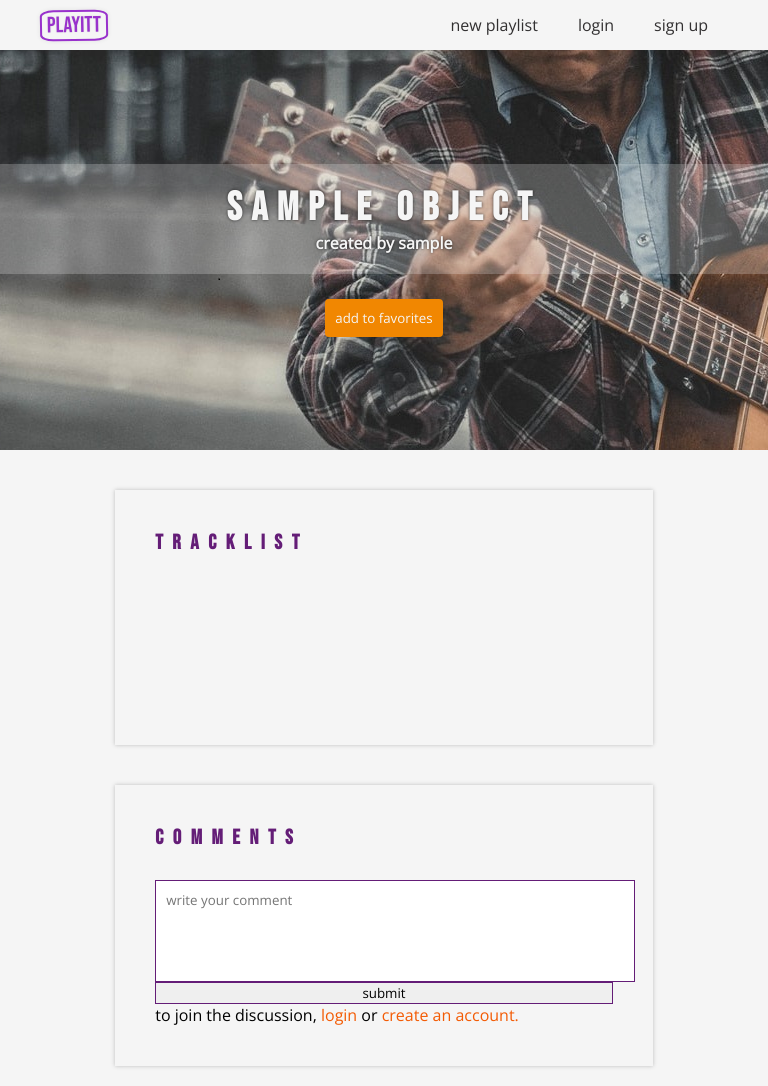
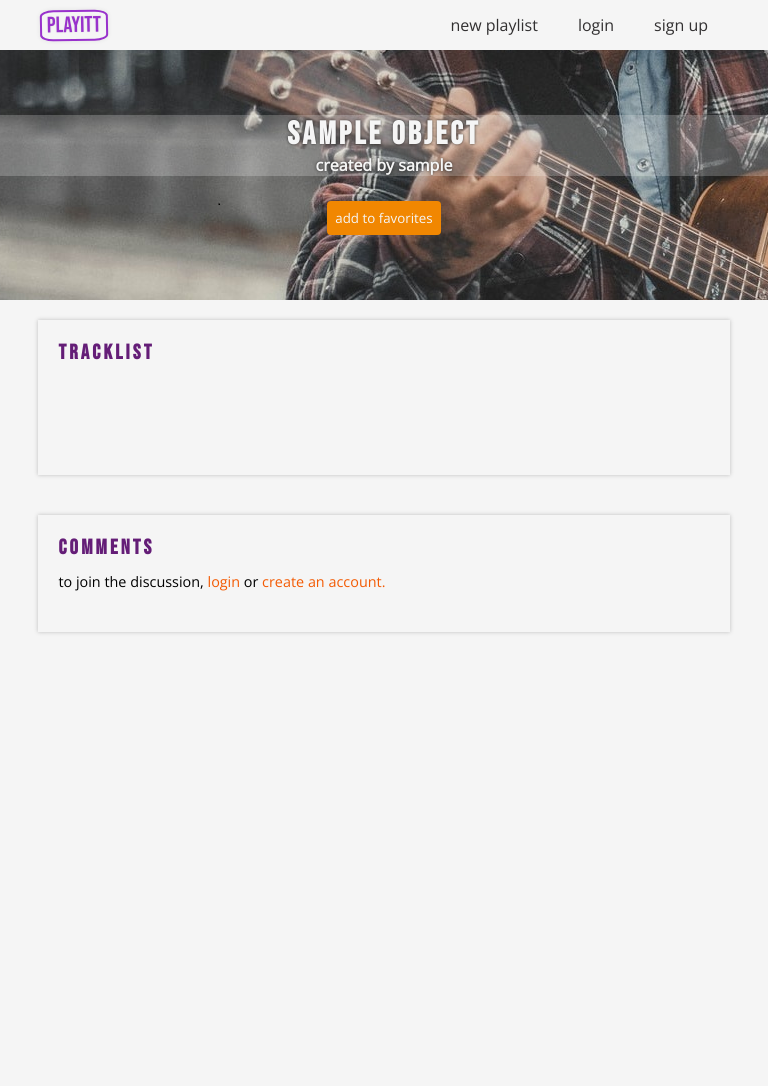
Before and after one commit to escribapetrus/playitt, a Django app: template templates/playlists/playlist_detail.html in a window 768 px wide. After the commit the page ends 634 px from the top, so only its background shows below. Run offline with Django 3.2, Linux system fonts and the light colour scheme; the template is opened without the code that fills it: most values are stand-ins (such as "Sample title", 1, 10 or a date in 2020); style sheets or scripts are compiled from the project's sources; some libraries are stand-ins or nearby versions.

Commit message:
fixed responsive design, added icons and links

```diff
--- a/static/main.scss
+++ b/static/main.scss
@@ -13,7 +13,7 @@ $text: 'Open Sans', sans-serif;
 @import 'playlists/detail';
 @import 'playlists/form';
 @import 'users/detail';
-@import url('https://fonts.googleapis.com/css2?family=Cinzel+Decorative:wght@400;700&family=Open+Sans&display=swap');
+@import url('https://fonts.googleapis.com/css2?family=Open+Sans:wght@300;400&display=swap');
 @import url('https://fonts.googleapis.com/css2?family=Bebas+Neue&display=swap');
 
 body{
@@ -30,7 +30,7 @@ ul{
 h1,h2,h3{
     font-family: $decorative;
     margin: 0;
-    letter-spacing: 0.6rem;
+    letter-spacing: 0.2rem;
     font-size: 1.6rem;
 }
 a {
--- a/static/playlists/detail.scss
+++ b/static/playlists/detail.scss
@@ -18,7 +18,7 @@
             text-shadow: 0px 0px 3px rgba(22, 22, 22, 0.815);
             background-color: rgba(245, 245, 245, 0.226);
             margin-bottom: 25px;
-            padding:20px;
+            padding:20 0px;
             h1{
                 font-size: 4.2rem;
             }
@@ -26,27 +26,58 @@
                 margin:0;
                 font-size: 1.5rem;
             }
-            @media (max-width: 900px){
-                h1{
-                    font-size: 2.5rem;
         }
-                h4{
-                    font-size: 1rem;
-                }
-            }
-        }
-        .buttons{
         button{
             background: $fourth;
             color: $light;
             border: none;
             border-radius: 4px;
-                padding: 10px;
+            min-width: 60px;
+            padding: 8px;
             font-family: $text;
             text-transform: lowercase;
             cursor: pointer;
             &:hover{
                 background-color: $fifth;
+            }
+        }
+        .buttons{
+            a {
+                button{
+                    background: $fourth;
+                    color: $light;
+                    border: none;
+                    border-radius: 4px;
+                    min-width: 60px;
+                    padding: 8px;
+                    font-family: $text;
+                    text-transform: lowercase;
+                    cursor: pointer;
+                    &:hover{
+                        background-color: $fifth;
+                    }
+                }
+                &:nth-of-type(2){
+                    button{
+                        background-color: $dark;
+                        color: $light;
+                        &:hover{
+                            background-color: $light;
+                            color: $dark;
+                        }
+                    }
+                }
+            }
+        }
+        @media (max-width: 768px){
+            height: 250px;
+            margin-bottom: 20px;
+            .text{
+                h1{
+                    font-size: 2.0rem;
+                }
+                h4{
+                    font-size: 1rem;
                 }
             }
         }
@@ -85,7 +116,6 @@
                         }
                     }
                 }
-
             }
             article{
                 width: 70%;
@@ -119,27 +149,98 @@
                             background-color:white;
                             font-size:1rem;
                             padding: 8px;
-                            margin-bottom: 20px;
+                            margin-bottom: 10px;
                             border: 1px solid $second;
                         }
                         input[type=submit]{
-                            background-color: $third;
+                            background-color: $fourth;
                             height: fit-content;
+                            border: none;
                             cursor: pointer;
-                            font-size: 1rem;
+                            font-size: 0.9rem;
+                            padding: 5px;
+                            border-radius: 4px;
+                            width: 100px;
+                            color: $light;
                             &:hover{
-                                background-color: $second;
+                                background-color: $fifth;
                                 color: $light;
                             }
                         }
                     }
                 }
             }
-            @media (max-width: 900px){
+        }
+        .comments{
+            box-shadow: 0px 0px 4px rgba(60, 60, 60, 0.3);
+            padding: 40px;
+            .comment-add{
+                margin-bottom: 40px;
+                form{
+                    display: flex;
                     flex-direction: column;
+                    width: 100%;
+                    margin-bottom: 10px;
+                    label{
+                        display: none;
+                    }
+                    textarea{
+                        margin-bottom: 10px;
+                        border: 1px solid $second;
+                        height: 80px;
+                        resize: none;
+                        font-family: $text;
+                        padding: 10px;
+                    }
+                    input[type=submit]{
+                        background-color: $fourth;
+                        border:none;
+                        color: $light;
+                        border-radius: 4px;
+                        font-family: $text;
+                        cursor: pointer;
+                        padding: 5px;
+                        width: 100px;
+                        &:hover{
+                            background-color: $fifth;
+                        }
+                    }
+                }
+                span{
+                    font-size: 0.9rem;
+                    a{
+                        color: $fifth;
+                    }
+                }
+            }
+            .comment-list{
+                .comment{
+                    border-top: 1px solid $second;
+                    padding: 20px 0;
+                    h4,p{
+                        margin:0;
+                    }
+                    .comment-header{
+                        display: flex;
+                        flex-direction: row;
+                        justify-content: space-between;
+                        margin-bottom: 10px;
+                    }
+                }
+            }
+
+        }
+        @media (max-width: 768px){
+            width: 90%;
+            .list,.comments{
+                padding: 20px;
                 h3{
                     font-size: 1.3rem;
+                    margin-bottom: 10px;
                 }
+            }
+            .list {
+                flex-direction: column;
                 .tracklist{
                     width: 100%;
                     margin-bottom: 30px;
@@ -149,52 +250,16 @@
                     margin: 0;
                     margin-bottom: 40px;
                     padding: 0;
+                    margin: 0;
+                    h3 {
+                        font-size: 1rem;
+                        letter-spacing: 0.2rem;
                     }
                 }
             }
-
             .comments{
-            box-shadow: 0px 0px 4px rgba(60, 60, 60, 0.3);
-            padding: 40px;
-            form{
-                display: flex;
-                flex-direction: row;
-                width: 100%;
-                label{
-                    display: none;
-                }
-                textarea{
-                    border: 1px solid $second;
-                    width: 90%;
-                    height: 80px;
-                    resize: none;
-                    font-family: $text;
-                    padding: 10px;
-
-                }
-                input[type=submit]{
-                    border: 1px solid $second;
-                    font-family: $text;
-                    width: 10%;
-                }
-                @media (max-width: 900px){
-                    flex-direction: column;
-                    input,textarea{
-                        width: 100% !important;
-                    }
-                }
-            }
-            span{
-                a{
-                    color: $fifth;
-                }
-            }
-            .comment{
-                border-bottom: 1px solid $second;
-            }
-            @media (max-width: 900px){
-                h3{
-                    font-size: 1.3rem;
+                .comment-add{
+                    margin-bottom: 20px;
                 }
             }
         }
--- a/static/vue/playlist_comments.js
+++ b/static/vue/playlist_comments.js
@@ -1,10 +1,12 @@
 Vue.component('vcommentlist',{
     delimiters: ['[[',']]'],
-    props: ['text','user','comment_date'],
+    props: ['text','user','comment_date','url'],
     template:`
         <div class="comment">
-            <h4>[[user]]</h4>
-            <span>[[comment_date]]</span>
+            <div class="comment-header">
+                <a :href="url"><h4>[[user]]</h4></a>
+                <span>[[comment_date]]</span>
+            </div>
             <p>[[text]]</p>
         </div>
     `
--- a/static/vue/playlist_tracklist.js
+++ b/static/vue/playlist_tracklist.js
@@ -5,13 +5,13 @@ Vue.component('vtracklist', {
 })
 
 Vue.component('vpldescription',{
-    props:['description','genres'],
+    props:['description','genres','url'],
     delimiters: ['[[',']]'],
     template: `
         <div class="description">
             <div class="tags">
                 <h3 v-for="g in genres">
-                    [[g]]
+                    <a :href="[[url]] + [[g]]">[[g]]</a>
                 </h3>
             </div>
             <p>[[description]]</p>
--- a/templates/layout.html
+++ b/templates/layout.html
@@ -18,7 +18,7 @@
             <ul>
                 <li><a href="{% url 'playlists-create' %}">new playlist</a></li>
                 {%if user.username %}
-                <li><a href="{% url 'users-profile' user.pk %}">{{user.username}}</a></li>
+                <li><a href="{% url 'users-profile' user.username %}">{{user.username}}</a></li>
                 <li><a href="{% url 'logout' %}">logout</a></li>
                 {%else%}
                 <li><a href="{% url 'login' %}">login</a></li>
@@ -29,7 +29,7 @@
                 portrait
             </i>
         </nav>
-        <nav class='navbar-toggle'>
+        <nav class='navbar-toggle' style="display: none;">
             <a class="nav-toggle-link" href="{% url 'playlists-create' %}">new playlist</a>
             {%if user.username %}
             <a class="nav-toggle-link" href="{% url 'users-profile' user.pk %}">{{user.username}}</a>
--- a/templates/playlists/playlist_confirm_delete.html
+++ b/templates/playlists/playlist_confirm_delete.html
@@ -5,7 +5,7 @@ Delete playlist
 {% endblock %}
 
 {% block content %}
-    <h1>Create playlist</h1>
+    <h1>Delete playlist</h1>
 
     <form action="#" method="post">
         {% csrf_token %}
--- a/templates/playlists/playlist_detail.html
+++ b/templates/playlists/playlist_detail.html
@@ -12,7 +12,10 @@ Playlists - {{object.title}}
         </div>
         <div class="buttons">
             {%if user == object.user%}
-
+            <div class="header-buttons">
+                <a href="{% url 'playlists-update' pk=object.pk %}"><button>edit</button></a>
+                <a href="{% url 'playlists-delete' pk=object.pk %}"><button>delete</button></a>
+            </div>
             {% else %}
             <form action="{% url 'users-addtofav' object.id %}" method="post">
                 {% csrf_token %}
@@ -37,7 +40,11 @@ Playlists - {{object.title}}
                 </ol>
             </div>
             <article>
-                <vpldescription :description="description" :genres="genres"></vpldescription>
+                <vpldescription
+                    :description="description"
+                    :genres="genres"
+                    :url="'{% url 'playlists-index' %}playlists/genre/'">
+                </vpldescription>
                 {% if user == object.user%}
                 <vsongadder @added="getSongs"></vsongadder>
                 {% endif %}
@@ -45,16 +52,25 @@ Playlists - {{object.title}}
         </div>
         <section id="vue-comments" class="comments">
             <h3>comments</h3>
+            <div class="comment-add">
+                {% if user.username %}
                 <vaddcomment @added="getComments">
                 </vaddcomment>
+                {% else %}
                 <span>to join the discussion, <a href="{% url 'login' %}">login</a> or <a href="{% url 'users-create' %}">create an account.</a></span>
+                {% endif %}
+            </div>
 
+            <div class="comment-list">
                 <vcommentlist
                     v-for="c in comments"
                     :text="c.fields.text"
                     :user="c.fields.user[0]"
-                :comment_date="c.fields.comment_date">
+                    :comment_date="c.fields.comment_date"
+                    :url="'{% url 'playlists-index' %}users/detail/' + c.fields.user[0]">
                 </vcommentlist>
+            </div>
+
         </section>
     </section>
 </div>
--- a/users/urls.py
+++ b/users/urls.py
@@ -3,6 +3,6 @@ from . import views
 
 urlpatterns = [
 	path('create/', views.create, name='users-create'),
-	path('detail/<int:pk>/',views.Detail.as_view(),name='users-profile'),
+	path('detail/<str:username>/',views.Detail.as_view(),name='users-profile'),
 	path('add-to-fav/<int:plid>/',views.add_pl_to_fav, name='users-addtofav')
 ]
```
Also changed, not shown: static/playlists/home.scss (+59 -37 lines), templates/playlists/playlist_list.html (+19 -2 lines), users/views.py (+6 -4 lines). Lines whose indentation alone changed are shown as unchanged.
